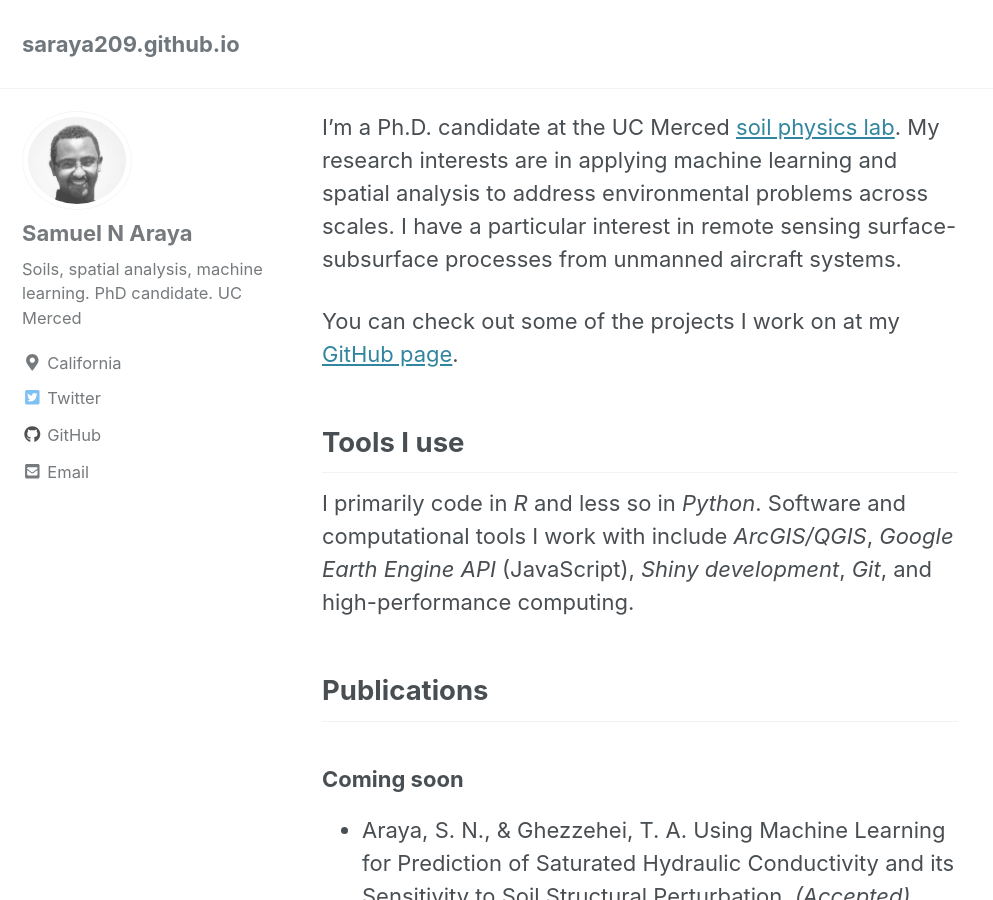
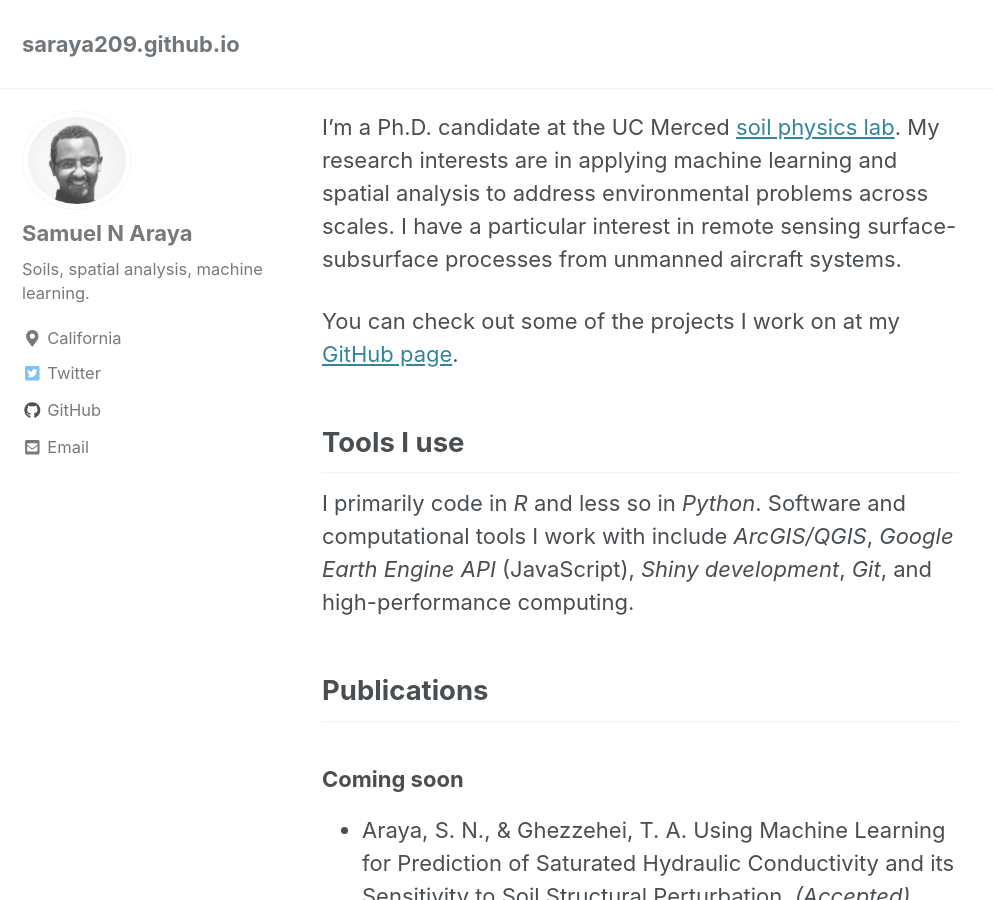
Before and after one commit to saraya209/saraya209.github.io, a Jekyll site: the page built from _pages/home.md, in a window 1280 px wide and 900 px high. Shown: the whole window, without its empty margins (0-993 px from the left). Built offline with Jekyll 4.4.1, drawn with Linux system fonts in a browser that asks for light colours; cached includes are drawn as plain includes; nearby versions of some CDN libraries.

Commit message:
Update _config.yml

```diff
--- a/_config.yml
+++ b/_config.yml
@@ -91,7 +91,7 @@ analytics:
 author:
   name             : "Samuel N Araya"
   avatar           : "assets/images/profile_photo_405x360.jpg"
-  bio              : "Soils, spatial analysis, machine learning. PhD candidate. UC Merced"
+  bio              : "Soils, spatial analysis, machine learning."
   location         : "California"
   email            : saraya@ucmerced.edu
   links:
```
